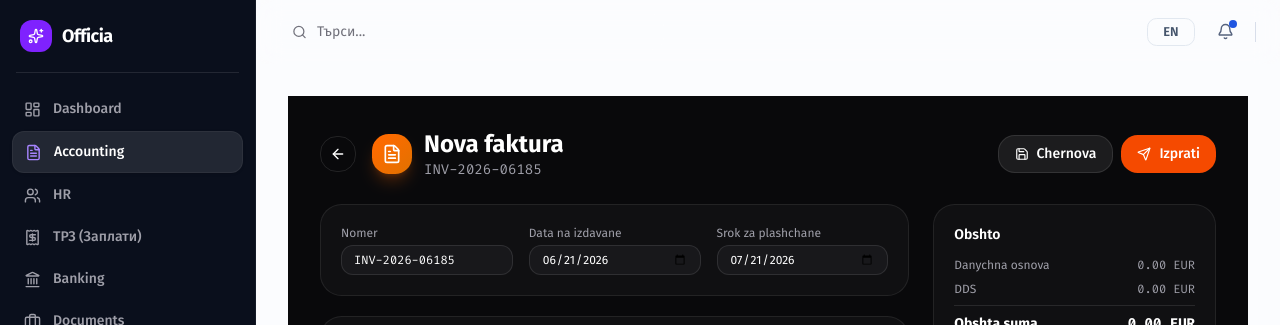
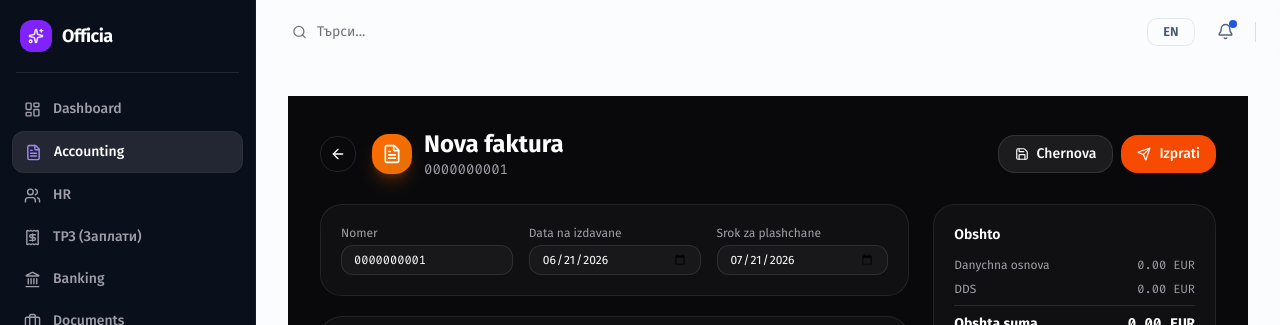
Before and after one commit to lukezester-ai/officia, a Next.js app: page /en/dashboard/accounting/invoices/new in a window 1280 px wide. Shown: the top 325 px of the page. Built offline with nearby package versions, Linux system fonts and the light colour scheme; no server answers.

Commit message:
fix(invoices): set default issuer to agri nexus and start invoice numbers at 0000000001

```diff
--- a/src/app/[lang]/dashboard/accounting/invoices/actions.ts
+++ b/src/app/[lang]/dashboard/accounting/invoices/actions.ts
@@ -20,9 +20,16 @@ export async function createInvoice(lang: string, data: {
   vatAmount: string;
   total: string;
 }) {
+  const finalData = {
+    ...data,
+    counterpartyName: "Агри Нексус ЕООД",
+    counterpartyEik: "208692862",
+    counterpartyVat: "BG208692862", // Usually BG + EIK if registered
+  };
+
   const result = await (db as any)
     .insert(invoices)
-    .values(data)
+    .values(finalData)
     .returning({ id: (invoices as any).id });
 
   const id = result[0]?.id;
--- a/src/app/[lang]/dashboard/accounting/invoices/new/page.tsx
+++ b/src/app/[lang]/dashboard/accounting/invoices/new/page.tsx
@@ -16,8 +16,7 @@ interface Item {
 }
 
 function genNumber() {
-  const now = new Date();
-  return `INV-${now.getFullYear()}-${String(now.getMonth() + 1).padStart(2, "0")}${String(Math.floor(Math.random() * 900) + 100)}`;
+  return "0000000001";
 }
 
 function today() {
```
